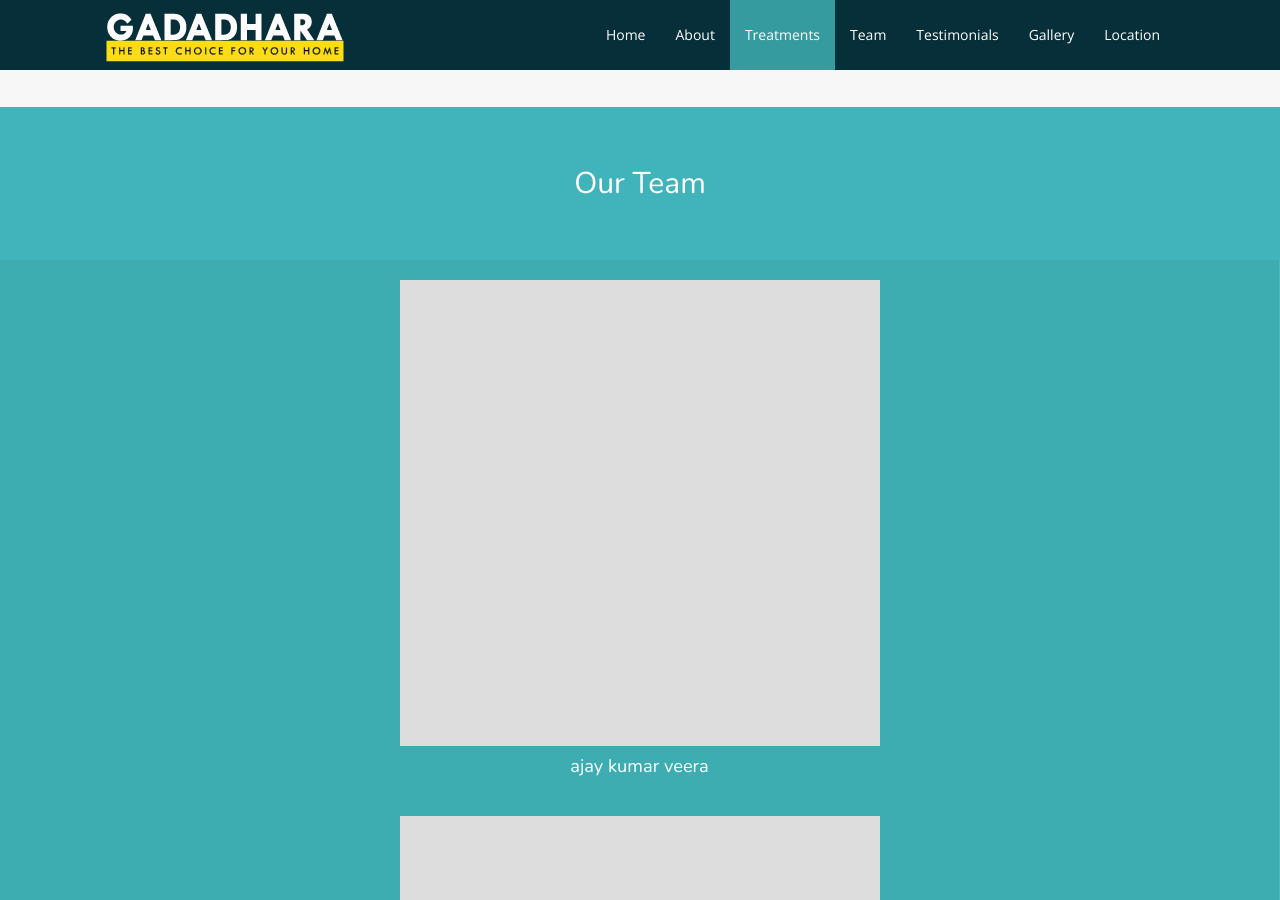
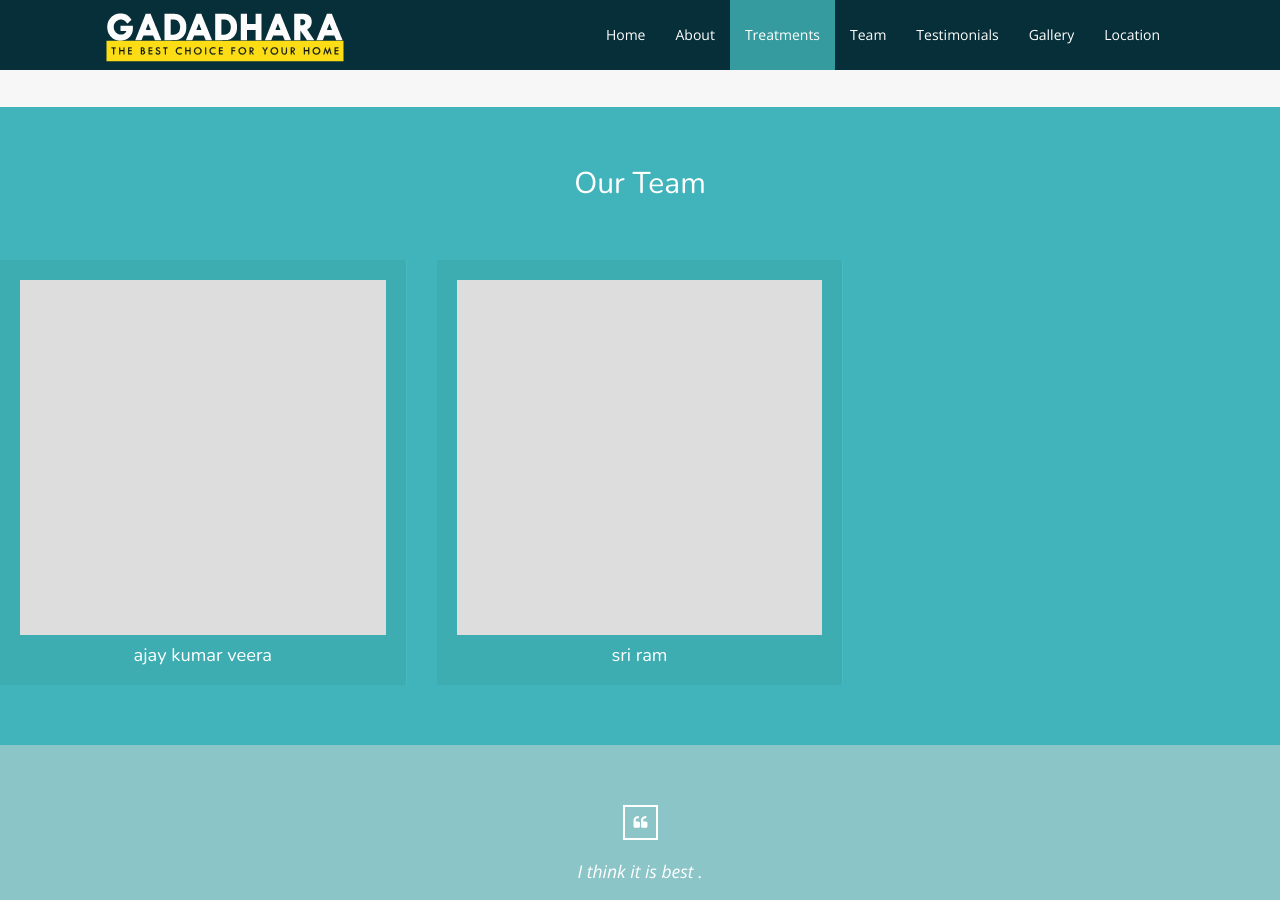
Before and after one commit to gadadhara/GADADHARA, a Jekyll site: the page built from index.html, in a window 1280 px wide and 900 px high, scrolled down 1944 px. Built offline with Jekyll 4.4.1, drawn with Linux system fonts in a browser that asks for light colours; nearby versions of some CDN libraries.

Commit message:
Update index.html

```diff
--- a/index.html
+++ b/index.html
@@ -154,7 +154,9 @@
 <div id="team" class="team">
     <h2 class="section-title">Our Team</h2>
     <div id="team-carousel">
+    <div class="row">
     {% for member in site.data.team %}
+       <div class="col-sm-6 col-md-4">
         <div class="expandable-box">
             <div class="expandable-box-top">
                 <img src="{{ site.baseurl }}/img/{{ member.image }}" alt="{{ member.name }}">
@@ -167,7 +169,9 @@
                 </a>
             </div>
         </div>
+       </div>
     {% endfor %}
+     </div>
     </div>
 </div>
 <!-- End Our team -->
```
